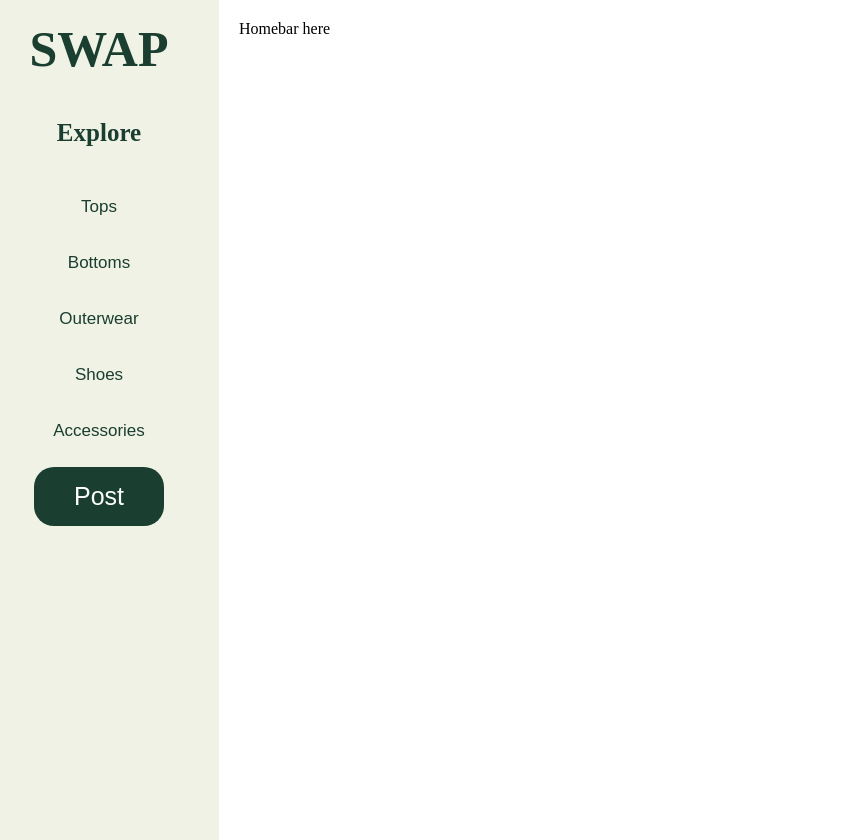
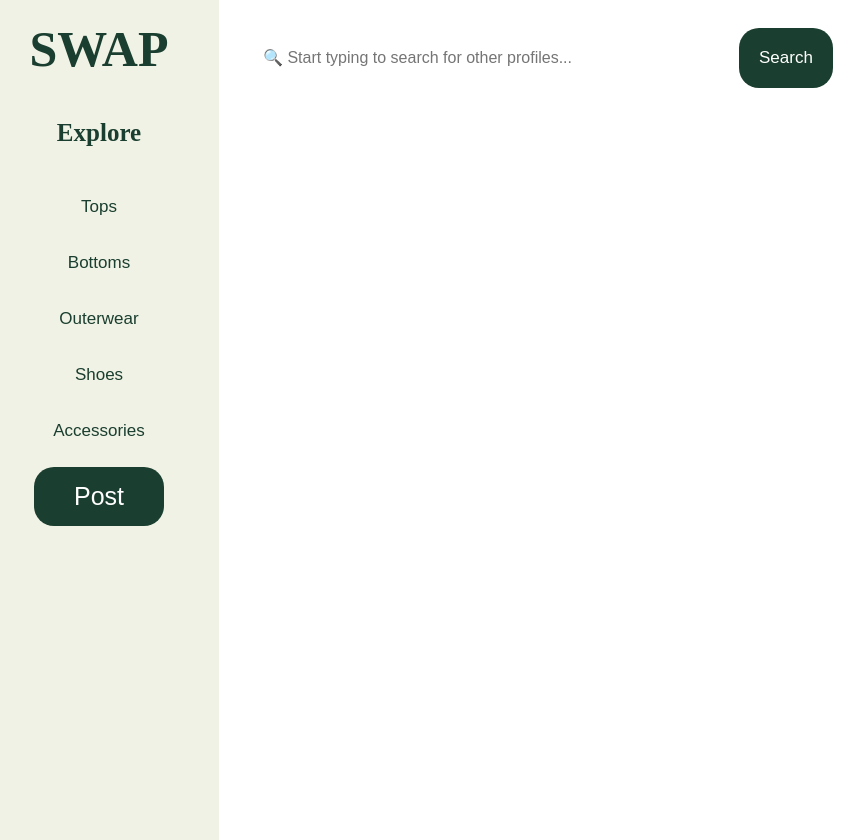
Before and after one commit to isba1/SWAP, a React (Create React App) app in the folder client/: page /home in a window 1280 px wide. Shown: the whole page, without its empty margins (21-885 px from the left). Built offline with nearby package versions, Linux system fonts and the light colour scheme.

Commit message:
UI for search bar

```diff
--- a/client/src/Home/components/Homebar.js
+++ b/client/src/Home/components/Homebar.js
@@ -1,10 +1,60 @@
-import React from "react";
+import React, { useState } from "react";
 import "./homescreen.css";
 
-function HomeBar(){
-    return(<div>
-        Homebar here
-    </div>)
+function HomeBar() {
+  // State to store search results and user input
+  const [searchResults, setSearchResults] = useState([]);
+  const [searchInput, setSearchInput] = useState("");
+
+  // Function to handle the search when the "Search" button is clicked
+  const handleSearch = () => {
+    // Send a request to the backend to perform the search
+    fetch("/search", {
+      method: "POST",
+      headers: {
+        "Content-Type": "application/json",
+      },
+      body: JSON.stringify({ searchInput }), // Send user input to the backend
+    })
+      .then((response) => response.json())
+      .then((data) => {
+        // Handle the received data and update search results
+        setSearchResults(data);
+      })
+      .catch((error) => console.error("Error:", error));
+  };
+
+  // Function to render search results
+  const displaySearchResults = () => {
+    return searchResults.map((result) => (
+      <div key={result.id} className="search-result">
+        {result.username}
+        {/* You can display other user information here */}
+      </div>
+    ));
+  };
+
+  return (
+    <div>
+      <header>
+        <div className="search-bar">
+          <input
+            id="search"
+            type="search"
+            placeholder="&#x1F50D; Start typing to search for other profiles..."
+            value={searchInput}
+            onChange={(e) => setSearchInput(e.target.value)}
+          />
+          <button onClick={handleSearch}>Search</button>
+        </div>
+      </header>
+      <main className="container">
+        <div className="search-display">{displaySearchResults()}</div>
+
+        <div className="posts-container"></div>
+      </main>{" "}
+    </div>
+  );
 }
 
 export default HomeBar;
--- a/client/src/Home/components/homescreen.css
+++ b/client/src/Home/components/homescreen.css
@@ -34,6 +34,9 @@ body{
     color: #1A3E2F;
     font-size: 50px;
     margin: 0;
+    position: sticky;
+    top: -54px;
+    z-index: 2;
 }
 
 .hometitle{
@@ -59,3 +62,17 @@ body{
     font-size: 17px;
     margin: 0.5rem 0;
 }
+
+.search-bar {
+    display: flex;
+}
+
+.search-bar input {
+    width: 50%;
+    min-width: 300px;
+    padding: 12px 24px;
+    border-radius: 24px;
+    font-size: 16px;
+    border: 1px;
+    outline: none;
+}
```
Also changed, not shown: 1 other file (tests, documents, lock files or other folders).
